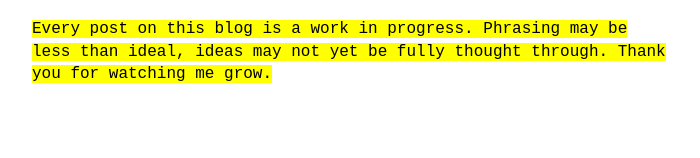
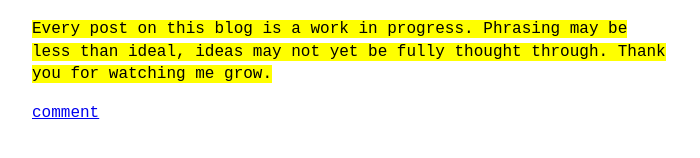
Before and after one commit to person-al/person-al.github.io, a Jekyll site: the page built from _posts/2021-06-22-🌰-servers-as-a-service.md, in a window 1280 px wide. Shown: the part 474-632 px from the top of the page, without its empty margins (288-988 px from the left). Built offline with Jekyll 4.4.1, drawn with Linux system fonts in a browser that asks for light colours.

Commit message:
Add twitter link to allow comments

```diff
--- a/_layouts/post.html
+++ b/_layouts/post.html
@@ -14,4 +14,7 @@ layout: default
   {{ content }}
 
   <mark>{{site.disclaimer}}</mark>
+
+
+  <p><a href="https://twitter.com/intent/tweet?text=#person-al%20link:&url={{ site.url }}{{page.url| url_encode}}">comment</a></p>
 </article>
```
